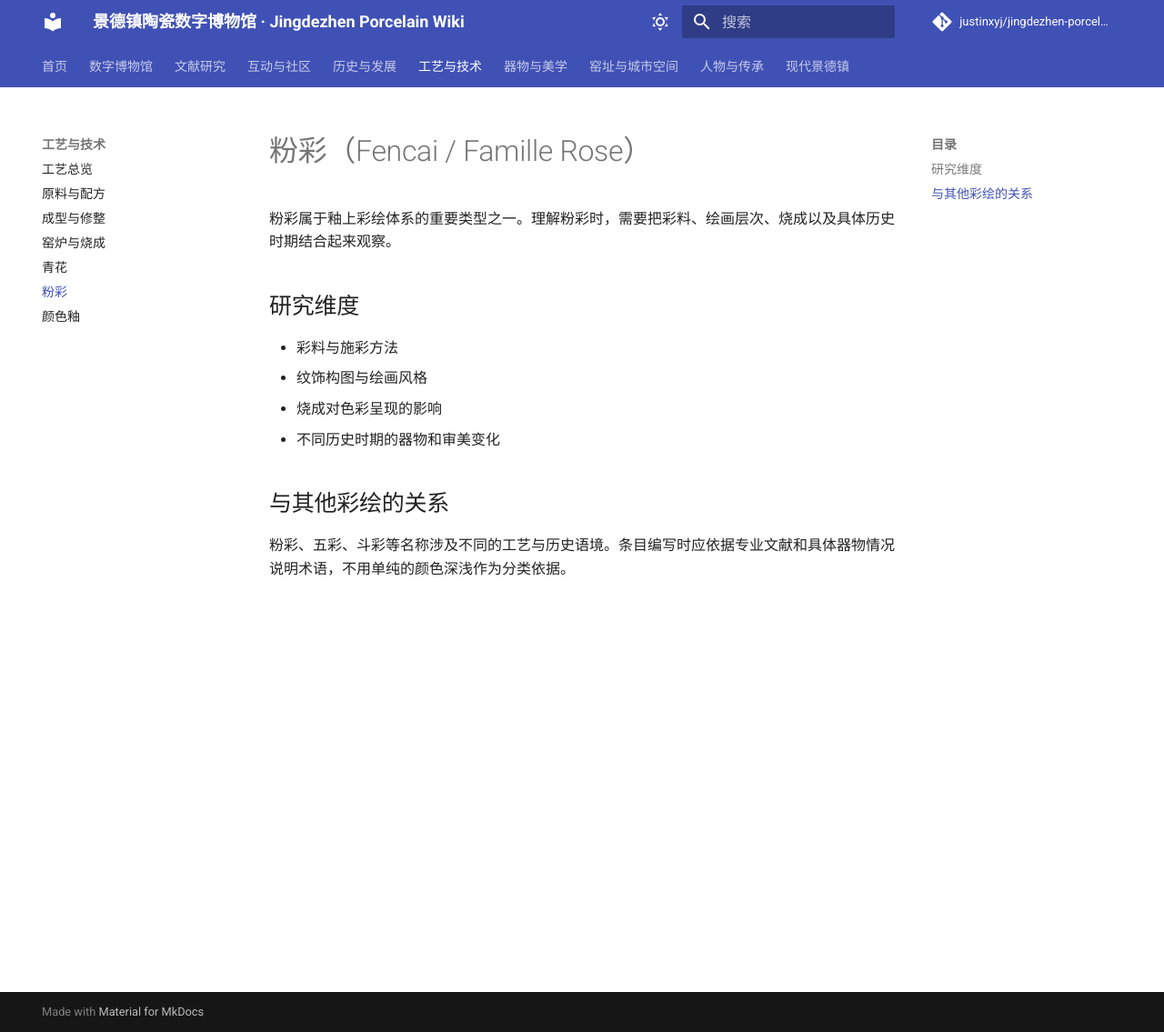
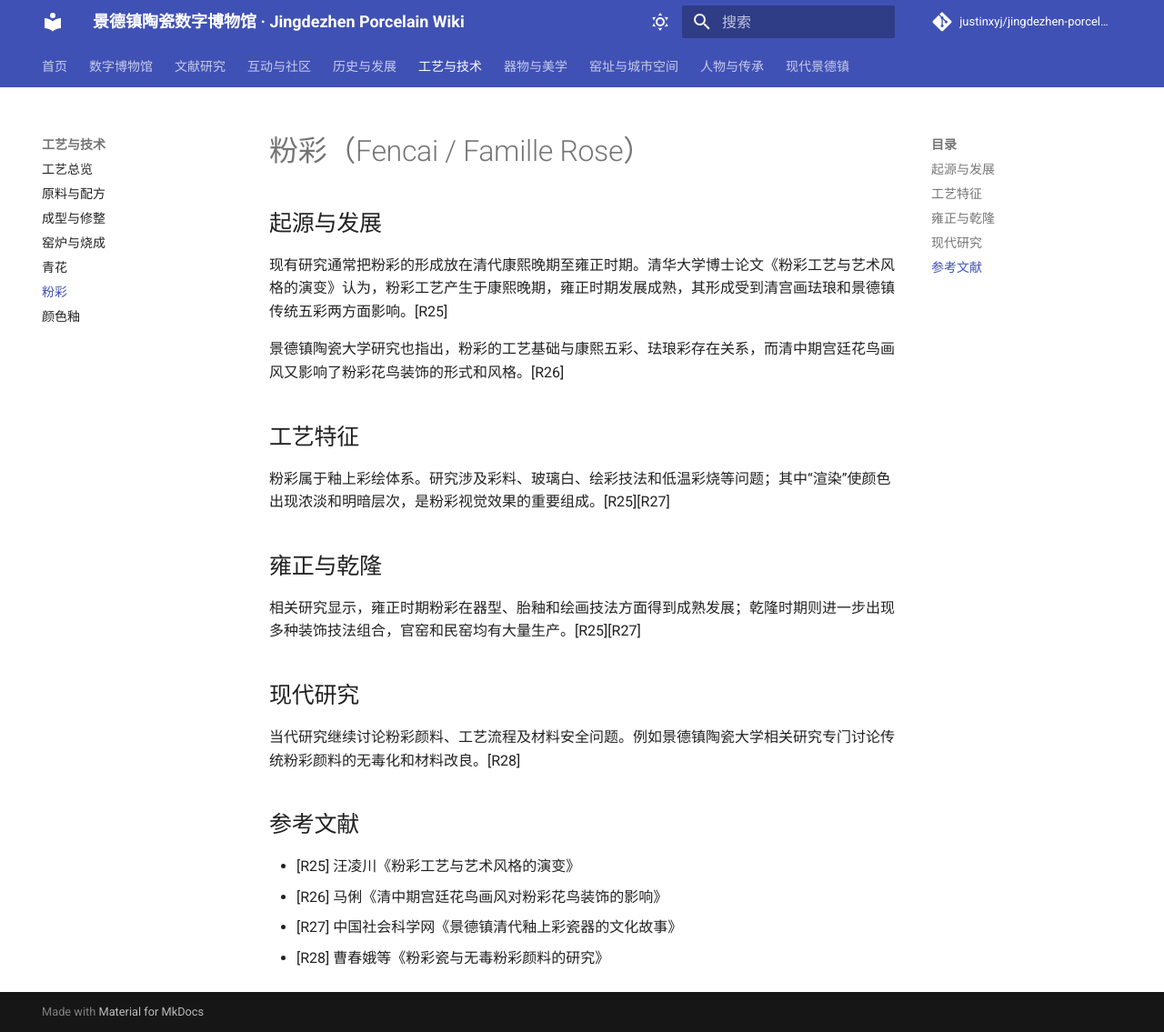
Before and after one commit to justinxyj/jingdezhen-porcelain-wiki, an MkDocs documentation site: the page built from docs/craft/fencai.md, in a window 1280 px wide and 1135 px high. Shown: the whole window at 91% size. Built offline with MkDocs 1.6.1 and Material for MkDocs 9.7.7, drawn with Linux system fonts in a browser that asks for light colours; a script that is not in the unit is left out; comment, search, counter and statistics services are not loaded.

Commit message:
docs: expand famille rose research from academic sources

```diff
--- a/docs/craft/fencai.md
+++ b/docs/craft/fencai.md
@@ -1,14 +1,26 @@
 # 粉彩（Fencai / Famille Rose）
 
-粉彩属于釉上彩绘体系的重要类型之一。理解粉彩时，需要把彩料、绘画层次、烧成以及具体历史时期结合起来观察。
+## 起源与发展
 
-## 研究维度
+现有研究通常把粉彩的形成放在清代康熙晚期至雍正时期。清华大学博士论文《粉彩工艺与艺术风格的演变》认为，粉彩工艺产生于康熙晚期，雍正时期发展成熟，其形成受到清宫画珐琅和景德镇传统五彩两方面影响。[R25]
 
-- 彩料与施彩方法
-- 纹饰构图与绘画风格
-- 烧成对色彩呈现的影响
-- 不同历史时期的器物和审美变化
+景德镇陶瓷大学研究也指出，粉彩的工艺基础与康熙五彩、珐琅彩存在关系，而清中期宫廷花鸟画风又影响了粉彩花鸟装饰的形式和风格。[R26]
 
-## 与其他彩绘的关系
+## 工艺特征
 
-粉彩、五彩、斗彩等名称涉及不同的工艺与历史语境。条目编写时应依据专业文献和具体器物情况说明术语，不用单纯的颜色深浅作为分类依据。
+粉彩属于釉上彩绘体系。研究涉及彩料、玻璃白、绘彩技法和低温彩烧等问题；其中“渲染”使颜色出现浓淡和明暗层次，是粉彩视觉效果的重要组成。[R25][R27]
+
+## 雍正与乾隆
+
+相关研究显示，雍正时期粉彩在器型、胎釉和绘画技法方面得到成熟发展；乾隆时期则进一步出现多种装饰技法组合，官窑和民窑均有大量生产。[R25][R27]
+
+## 现代研究
+
+当代研究继续讨论粉彩颜料、工艺流程及材料安全问题。例如景德镇陶瓷大学相关研究专门讨论传统粉彩颜料的无毒化和材料改良。[R28]
+
+## 参考文献
+
+- [R25] 汪凌川《粉彩工艺与艺术风格的演变》
+- [R26] 马俐《清中期宫廷花鸟画风对粉彩花鸟装饰的影响》
+- [R27] 中国社会科学网《景德镇清代釉上彩瓷器的文化故事》
+- [R28] 曹春娥等《粉彩瓷与无毒粉彩颜料的研究》
```
